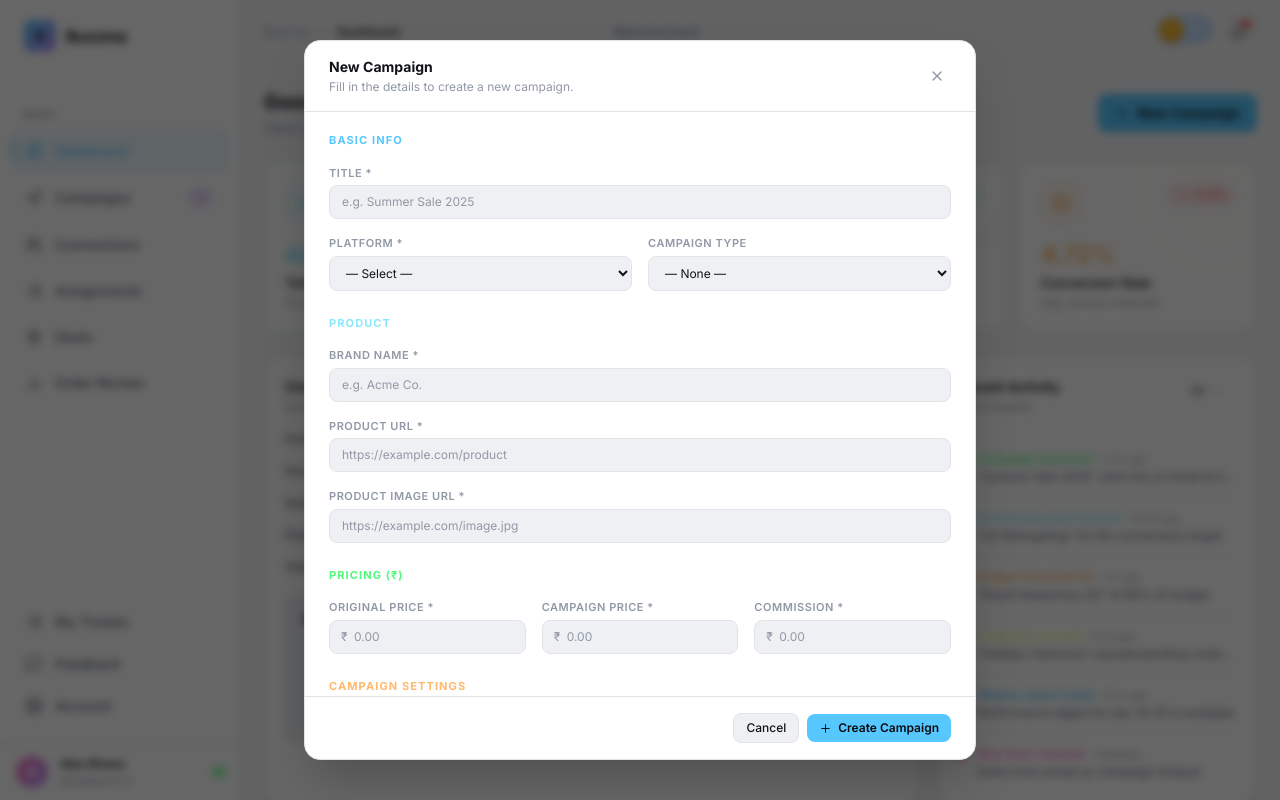
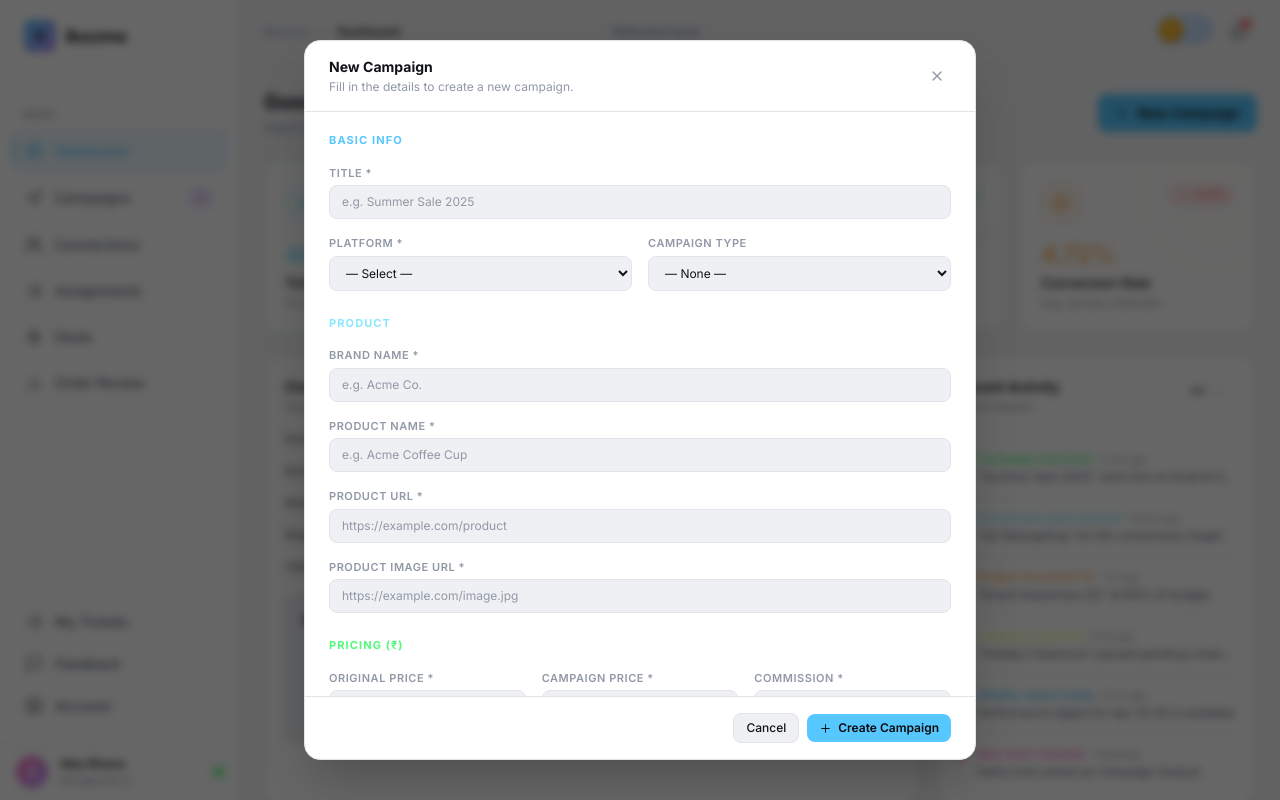
Before and after one commit to real-coddicted/buzzma, a React (Vite) app in the folder frontend/: page / in a window 1280 px wide. Both pictures are taken after a click on the button "New Campaign". Shown: the top 800 px of the page. Built offline with nearby package versions, Linux system fonts and the light colour scheme.

Commit message:
Add product name in new campaign and read-only campaign details modals (#56)
Co-authored-by: Anupam Jain <anupam2204.smart@gmail.com>
Reviewed-on: https://gitea.local.coddicted.com/coddicted/buzzma/pulls/56
Reviewed-by: Payam Rastogi <payamrastogi@gmail.com>

```diff
--- a/frontend/src/components/ui/campaign/CampaignDetailsModal.tsx
+++ b/frontend/src/components/ui/campaign/CampaignDetailsModal.tsx
@@ -108,6 +108,10 @@ export function CampaignDetailsModal({ open, campaign, onClose }: Props) {
             <div>
               <label className={labelClass}>Brand Name</label>
               <input className={readOnlyInputClass} type="text" value={campaign.productBrandName} readOnly disabled />
+            </div>
+            <div>
+              <label className={labelClass}>Product Name</label>
+              <input className={readOnlyInputClass} type="text" value={campaign.productName} readOnly disabled />
             </div>
             <div>
               <label className={labelClass}>Product URL</label>
--- a/frontend/src/components/ui/campaign/NewCampaignModal.tsx
+++ b/frontend/src/components/ui/campaign/NewCampaignModal.tsx
@@ -22,6 +22,7 @@ const EMPTY_FORM = {
   title: '',
   platform: '' as Platform | '',
   productBrandName: '',
+  productName: '',
   productImageUrl: '',
   productUrl: '',
   originalPriceRupees: '',
@@ -66,6 +67,7 @@ export function NewCampaignModal({ open, campaign, onClose, onSubmit }: Props) {
           title: campaign.title,
           platform: campaign.platform as Platform | '',
           productBrandName: campaign.productBrandName,
+          productName: campaign.productName,
           productImageUrl: campaign.productImageUrl,
           productUrl: campaign.productUrl,
           originalPriceRupees: paiseToRupees(campaign.originalPricePaise),
@@ -108,6 +110,7 @@ export function NewCampaignModal({ open, campaign, onClose, onSubmit }: Props) {
     if (!form.title.trim()) e.title = 'Required'
     if (!form.platform) e.platform = 'Required'
     if (!form.productBrandName.trim()) e.productBrandName = 'Required'
+    if (!form.productName.trim()) e.productName = 'Required'
     if (!form.productImageUrl.trim()) e.productImageUrl = 'Required'
     if (!form.productUrl.trim()) e.productUrl = 'Required'
 
@@ -140,6 +143,7 @@ export function NewCampaignModal({ open, campaign, onClose, onSubmit }: Props) {
       title: form.title.trim(),
       platform: form.platform,
       productBrandName: form.productBrandName.trim(),
+      productName: form.productName.trim(),
       productImageUrl: form.productImageUrl.trim(),
       productUrl: form.productUrl.trim(),
       originalPricePaise: rupeesToPaise(form.originalPriceRupees),
@@ -255,6 +259,11 @@ export function NewCampaignModal({ open, campaign, onClose, onSubmit }: Props) {
               <label className={labelClass}>Brand Name *</label>
               <input className={inputClass} type="text" placeholder="e.g. Acme Co." value={form.productBrandName} onChange={e => set('productBrandName', e.target.value)} />
               {errors.productBrandName && <p className={errorClass}>{errors.productBrandName}</p>}
+            </div>
+            <div>
+              <label className={labelClass}>Product Name *</label>
+              <input className={inputClass} type="text" placeholder="e.g. Acme Coffee Cup" value={form.productName} onChange={e => set('productName', e.target.value)} />
+              {errors.productName && <p className={errorClass}>{errors.productName}</p>}
             </div>
             <div>
               <label className={labelClass}>Product URL *</label>
--- a/frontend/src/data/mockData.ts
+++ b/frontend/src/data/mockData.ts
@@ -118,6 +118,7 @@ export const campaigns: Campaign[] = [
     status: 'active',
     platform: 'PLATFORM_AMAZON',
     productBrandName: 'TechGear Pro',
+    productName: 'TechGear Pro Wireless Earbuds',
     productImageUrl: 'https://images.example.com/techgear-pro.jpg',
     productUrl: 'https://amazon.com/techgear-pro',
     originalPricePaise: 499900,
@@ -143,6 +144,7 @@ export const campaigns: Campaign[] = [
     status: 'active',
     platform: 'PLATFORM_FLIPKART',
     productBrandName: 'FashionX',
+    productName: 'FashionX Collection',
     productImageUrl: 'https://images.example.com/fashionx.jpg',
     productUrl: 'https://flipkart.com/fashionx-collection',
     originalPricePaise: 189900,
@@ -168,6 +170,7 @@ export const campaigns: Campaign[] = [
     status: 'active',
     platform: 'PLATFORM_NYKAA',
     productBrandName: 'BeautyBliss',
+    productName: 'BeautyBliss Serum',
     productImageUrl: 'https://images.example.com/beautybliss.jpg',
     productUrl: 'https://nykaa.com/beautybliss-serum',
     originalPricePaise: 349900,
@@ -193,6 +196,7 @@ export const campaigns: Campaign[] = [
     status: 'active',
     platform: 'PLATFORM_MYNTRA',
     productBrandName: 'StyleNova',
+    productName: 'StyleNova Collection',
     productImageUrl: 'https://images.example.com/stylenova.jpg',
     productUrl: 'https://myntra.com/stylenova-collection',
     originalPricePaise: 699900,
@@ -218,6 +222,7 @@ export const campaigns: Campaign[] = [
     status: 'active',
     platform: 'PLATFORM_AMAZON',
     productBrandName: 'EcoLiving',
+    productName: 'EcoLiving Eco-Friendly Products',
     productImageUrl: 'https://images.example.com/ecoliving.jpg',
     productUrl: 'https://amazon.com/ecoliving-products',
     originalPricePaise: 129900,
@@ -243,6 +248,7 @@ export const campaigns: Campaign[] = [
     status: 'paused',
     platform: 'PLATFORM_FLIPKART',
     productBrandName: 'HomeComfort',
+    productName: 'HomeComfort Bedding',
     productImageUrl: 'https://images.example.com/homecomfort.jpg',
     productUrl: 'https://flipkart.com/homecomfort-bedding',
     originalPricePaise: 249900,
@@ -268,6 +274,7 @@ export const campaigns: Campaign[] = [
     status: 'draft',
     platform: 'PLATFORM_NYKAA',
     productBrandName: 'LuxeScent',
+    productName: 'LuxeScent Perfume',
     productImageUrl: 'https://images.example.com/luxescent.jpg',
     productUrl: 'https://nykaa.com/luxescent-perfume',
     originalPricePaise: 599900,
@@ -293,6 +300,7 @@ export const campaigns: Campaign[] = [
     status: 'completed',
     platform: 'PLATFORM_MYNTRA',
     productBrandName: 'SportZone',
+    productName: 'SportZone Activewear',
     productImageUrl: 'https://images.example.com/sportzone.jpg',
     productUrl: 'https://myntra.com/sportzone-activewear',
     originalPricePaise: 179900,
--- a/frontend/src/types/CampaignTypes.ts
+++ b/frontend/src/types/CampaignTypes.ts
@@ -46,6 +46,7 @@ export interface Campaign {
   status: CampaignStatus
   platform: Platform
   productBrandName: string
+  productName: string
   productImageUrl: string
   productUrl: string
   originalPricePaise: number
@@ -83,6 +84,7 @@ export interface CampaignRequestDto {
   title: string
   platform: string
   productBrandName: string
+  productName: string
   productImageUrl: string
   productUrl: string
   originalPricePaise: number
```
